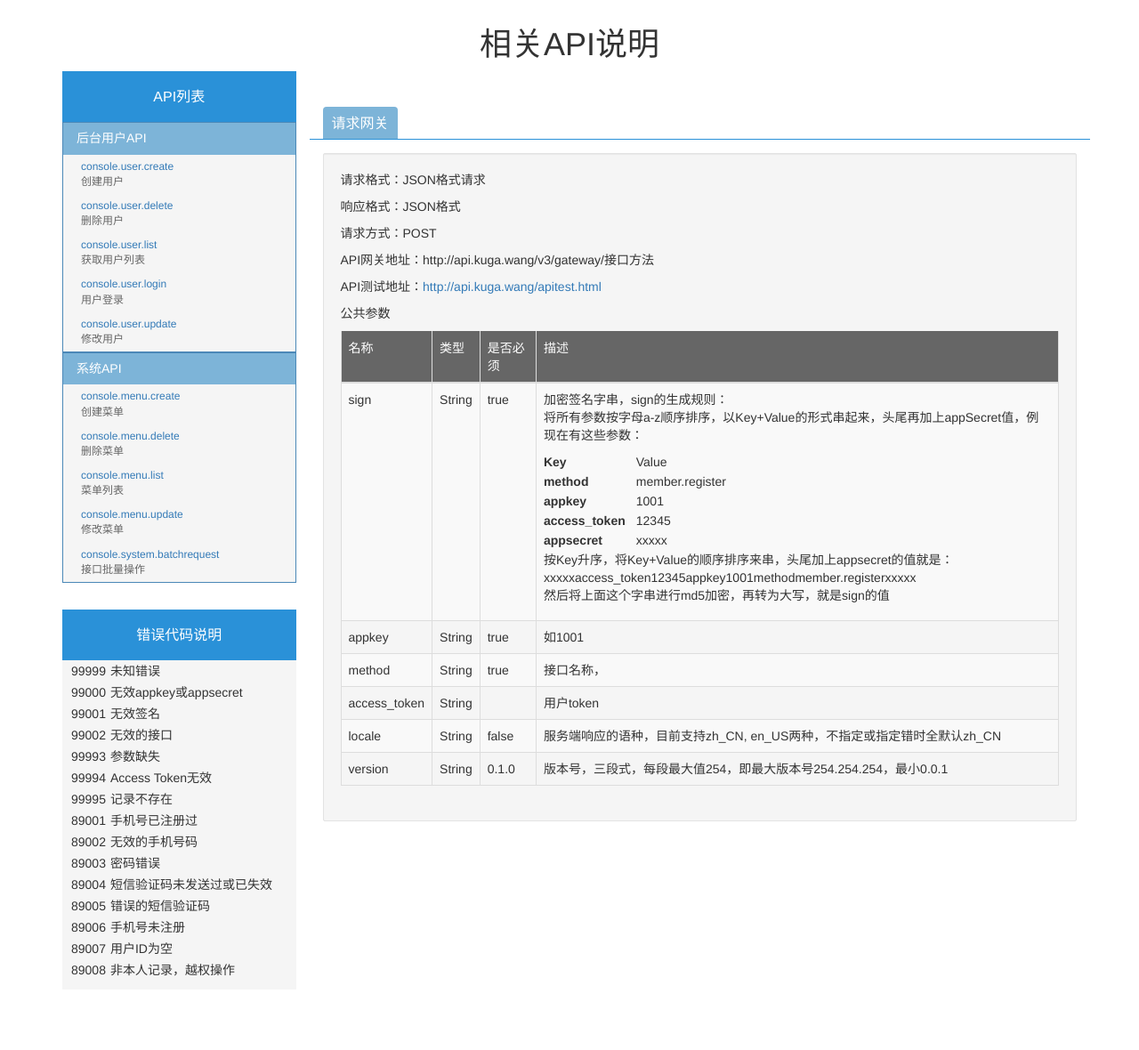
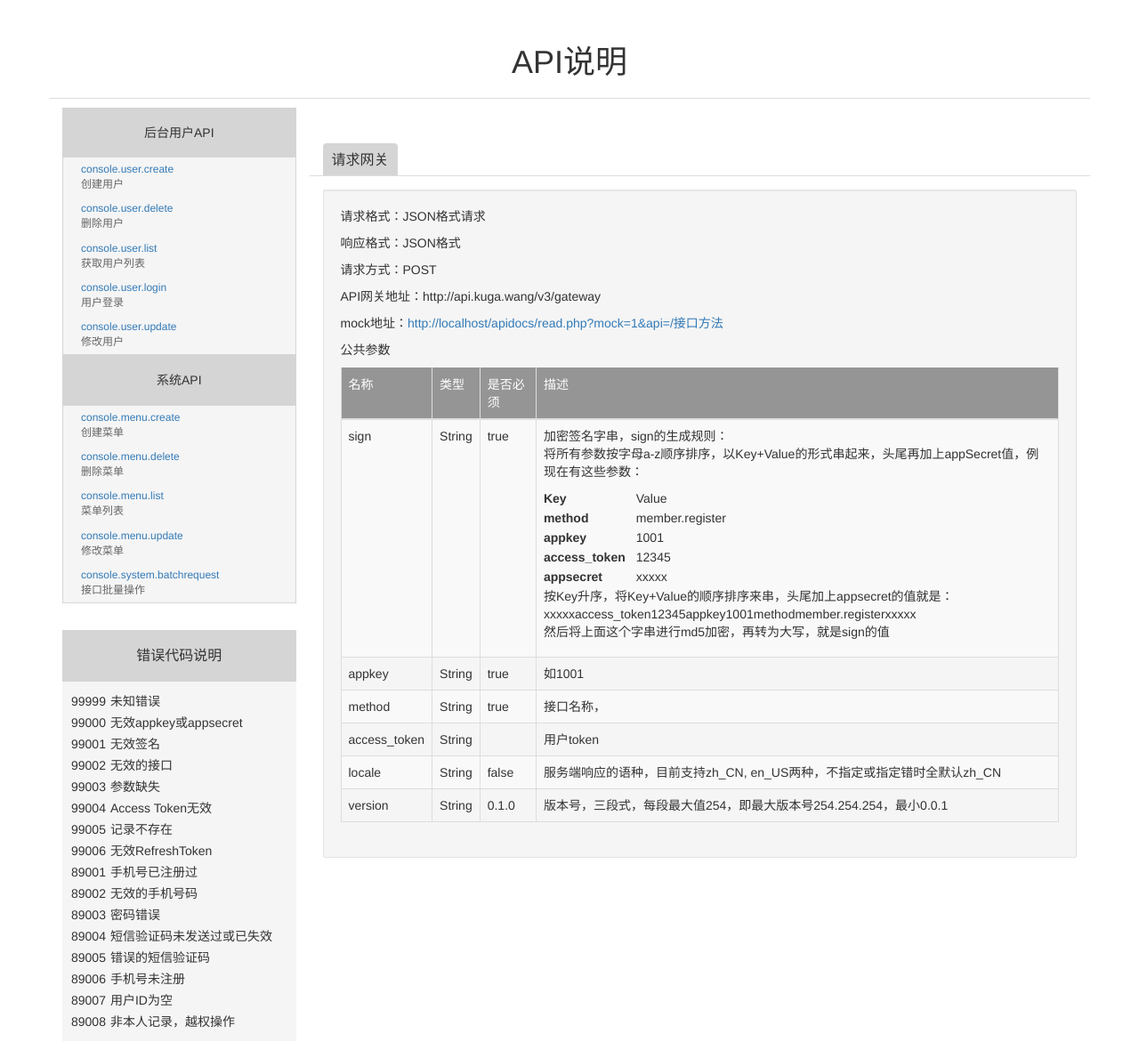
Before and after one commit to misnet/apidocs, a PHP site: page /apidocs/ in a window 1280 px wide. Shown: the whole page at 89% size. Before the commit the page ends 1097 px from the top, so only its background shows below. Run offline with PHP 8.4, Linux system fonts and the light colour scheme; some libraries are stand-ins or nearby versions.

Commit message:
修正无法生成sample数据的问题；生成mock地址

```diff
--- a/api-jsons/errcode.json
+++ b/api-jsons/errcode.json
@@ -16,16 +16,20 @@
         "message": "无效的接口"
     },
     {
-        "code": 99993,
+        "code": 99003,
         "message": "参数缺失"
     },
     {
-        "code": 99994,
+        "code": 99004,
         "message": "Access Token无效"
     },
     {
-        "code": 99995,
+        "code": 99005,
         "message": "记录不存在"
+    },
+    {
+        "code": 99006,
+        "message": "无效RefreshToken"
     },
     {
         "code": 89001,
--- a/asset/default.css
+++ b/asset/default.css
@@ -21,10 +21,13 @@ h2{
     .container{width:1600px}
 }
 
-
+.apidoc-subject{
+    border-bottom:1px solid #ddd;
+    padding:20px 0;
+    text-align:center;
+}
 .api-detail-panel h2{
-    background:#7DB4D8;
-    color:#fff;
+    background:#d5d5d5;
     display:inline-block;
     margin-bottom:15px;
     padding:10px;
@@ -39,7 +42,7 @@ h2{
     display:block;
     width:100%;
     position: absolute;
-    border-bottom:1px solid #2A91D8;
+    border-bottom:1px solid #ddd;
 }
 #api_name_doctitle{
     font-size:18px;
@@ -47,24 +50,29 @@ h2{
 table thead tr{
     border-width:1px 1px 0px 1px;
     border-style:solid;
-    border-color:#666;
+    border-color:#959595;
 }
 table thead td{
-    background:#666;
+    background:#959595;
     color:#fff;
 }
 li.api-catalog{
-    background:#4B88B7;
+    background:#d5d5d5;
     padding:1px;
 
 }
 li.api-catalog h3{
-    color:#fff;
     font-size:14px;
-    padding:10px 5px 10px 5px;
-    text-indent:10px;
-    background:#7DB4D8;
+    padding:20px 5px 20px 5px;
+    text-align:center;
+    border-bottom:#ddd;
     margin:0px;
+}
+.apilist-error{
+    padding:20px 5px 20px 5px;
+    text-align:center;
+    border-bottom:#ddd;
+    background:#d5d5d5;
 }
 .apilist li{
     background:#f5f5f5;
@@ -91,22 +99,6 @@ li.api-catalog h3{
 .apilist li.cur a,.apilist li:hover a{
     color:#0089cd;
     font-weight:700;
-}
-.apilist-title {
-    background:#2A91D8;
-    color:#fff;
-    border-bottom: 0px;
-    margin:0px;
-    text-align:center;
-    overflow:hidden;
-    padding:0px;
-}
-.apilist-title div{
-
-    padding:20px 10px;
-    display:block;
-    overflow:hidden;
-    margin:0px;
 }
 .fa-plus-square-o,fa-minus-square-o{
     margin-right:5px;
@@ -165,3 +157,9 @@ pre,.well{
     padding:2px 10px;
 }
 .errorcode span{margin-right:5px;}
+.autobreak{
+    word-break: break-all;
+}
+.nobreak{
+    white-space: nowrap;
+}
--- a/asset/parser.js
+++ b/asset/parser.js
@@ -31,15 +31,17 @@ function loadApiMethod(method){
     $('#anchor').attr('name',method);
     $('.apilist li.cur').removeClass('cur');
     $('.apilist li[data-method="'+method+'"]').addClass('cur');
-    $('#api_name').html(method);
-    $('#api_name2').html('/'+method);
     $('#api_name_doctitle').html(method);
     $.ajax({
         url:'read.php?rev='+Math.random(),
         data:{'api':method},
         dataType:'json',
         success:function(resp){
+            var baseUrl = $('a.api_mock').attr('data-api-base');
+            $('a.api_mock').attr('href',baseUrl+method);
+
             var apiProps = resp['property'];
+            $('span[data-api-id]').html(method);
             if(!_.isUndefined(apiProps['accessLevel'])){
                 var apiAuth = apiProps['accessLevel']==1?'true':'false';
                 $('#api_auth').text(apiAuth);
--- a/config.php
+++ b/config.php
@@ -9,7 +9,7 @@ $dir = realpath('api-jsons');
 
 define('DS', DIRECTORY_SEPARATOR);
 define('API_GATEWAY','http://api.kuga.wang/v3/gateway');
-define('API_TESTURL','http://api.kuga.wang/apitest.html');
+define('APIMOCK_URL','http://api.kuga.wang/apidocs');
 define('API_ROOT_DIR', $dir);
 
 
@@ -119,12 +119,12 @@ class ApiParser
     private function getSample($response){
         $data = [];
         foreach ($response as $key=>$node ){
-            if($node['item']){
+            if($node['responseItem']){
 
                 if(strtolower($node['type'])=='array'){
-                    $data[$key] = [$this->getSample($node['item'])];
+                    $data[$key] = [$this->getSample($node['responseItem'])];
                 }else{
-                    $data[$key] = $this->getSample($node['item']);
+                    $data[$key] = $this->getSample($node['responseItem']);
                 }
             }else{
                 $data[$key] = $this->parseSampleNode($node);
--- a/index.php
+++ b/index.php
@@ -3,7 +3,14 @@ include_once 'config.php';
 $parser = new ApiParser(API_ROOT_DIR);
 $modules= $parser->getApiModule();
 $errorCodeList = $parser->getErrCodeList();
-
+$phpSelf = $_SERVER['PHP_SELF'];
+$urlInfo = parse_url($phpSelf);
+$baseUrl  = $_SERVER['HTTP_HOST'].dirname($urlInfo['path']);
+if($_SERVER['SERVER_PORT']!=80){
+    $baseUrl = 'https://'.$baseUrl.'/';
+}else{
+    $baseUrl = 'http://'.$baseUrl.'/';
+}
 ?>
 <html>
 <head>
@@ -11,7 +18,7 @@ $errorCodeList = $parser->getErrCodeList();
 <meta charset="utf-8">
 <link href="https://cdn.bootcss.com/bootstrap/3.3.7/css/bootstrap.min.css" rel="stylesheet"/>
 <link href="https://cdn.bootcss.com/font-awesome/4.7.0/css/font-awesome.min.css" rel="stylesheet"/>
-<link href="asset/default.css?v=0.3" rel="stylesheet"/>
+<link href="asset/default.css?v=0.4" rel="stylesheet"/>
     <style>
         dl.sample{
             margin:2px 0px;
@@ -34,11 +41,11 @@ $errorCodeList = $parser->getErrCodeList();
 <body>
 <div class="container">
     <div class="row">
-        <h1 style="text-align:center">相关API说明<a id="anchor"></a></h1>
+        <h1 class="apidoc-subject">API说明<a id="anchor"></a></h1>
     </div>
     <div class="row">
         <div class="col-sm-3">
-        <h2 class="apilist-title"><div>API列表</div></h2>
+
         <ul >
             <?php
             if(!empty($modules)){
@@ -53,7 +60,7 @@ $errorCodeList = $parser->getErrCodeList();
             ?>
         </ul>
             <div class="errorcode-panel">
-             <h2 class="apilist-title"><div>错误代码说明</div></h2>
+             <h2 class="apilist-error"><div>错误代码说明</div></h2>
              <ul class="errorcode">
                 <?php
                 if(!empty($errorCodeList)){
@@ -78,12 +85,12 @@ $errorCodeList = $parser->getErrCodeList();
                 <?php
                 if(API_GATEWAY) {
                     ?>
-                    <p>API网关地址：<?php echo API_GATEWAY?><span id="api_name2">/接口方法</span></p>
+                    <p>API网关地址：<?php echo API_GATEWAY?></p>
                     <?php
                 }
-                if(API_TESTURL){
+                if(APIMOCK_URL){
                     ?>
-                    <p>API测试地址：<a href="<?php echo API_TESTURL?>" target="_blank"><?php echo API_TESTURL?></a>
+                    <p>mock地址：<a target="_blank"  data-api-base="<?php echo $baseUrl?>read.php?mock=1&api=" class="api_mock"><?php echo $baseUrl?>read.php?mock=1&api=<span data-api-id="">/接口方法</span></a></p>
                         <?php
                     }
                 ?>
@@ -139,7 +146,7 @@ $errorCodeList = $parser->getErrCodeList();
                     <td>method</td>
                     <td>String</td>
                     <td>true</td>
-                    <td>接口名称，<span id="api_name"></span></td>
+                    <td>接口名称，<strong><span data-api-id=""></span></strong></td>
                 </tr>
 
                 <tr>
@@ -209,7 +216,7 @@ $errorCodeList = $parser->getErrCodeList();
 <script type="text/javascript" src="https://cdn.bootcss.com/jquery/3.2.1/jquery.min.js"></script>
 <script type="text/javascript" src="https://cdn.bootcss.com/bootstrap/3.3.7/js/bootstrap.min.js"></script>
 <script type="text/javascript" src="https://cdn.bootcss.com/lodash.js/4.17.4/lodash.min.js"></script>
-<script type="text/javascript" src="asset/parser.js?v=0.21"></script>
+<script type="text/javascript" src="asset/parser.js?v=0.31"></script>
 
 </body>
 </html>
```
